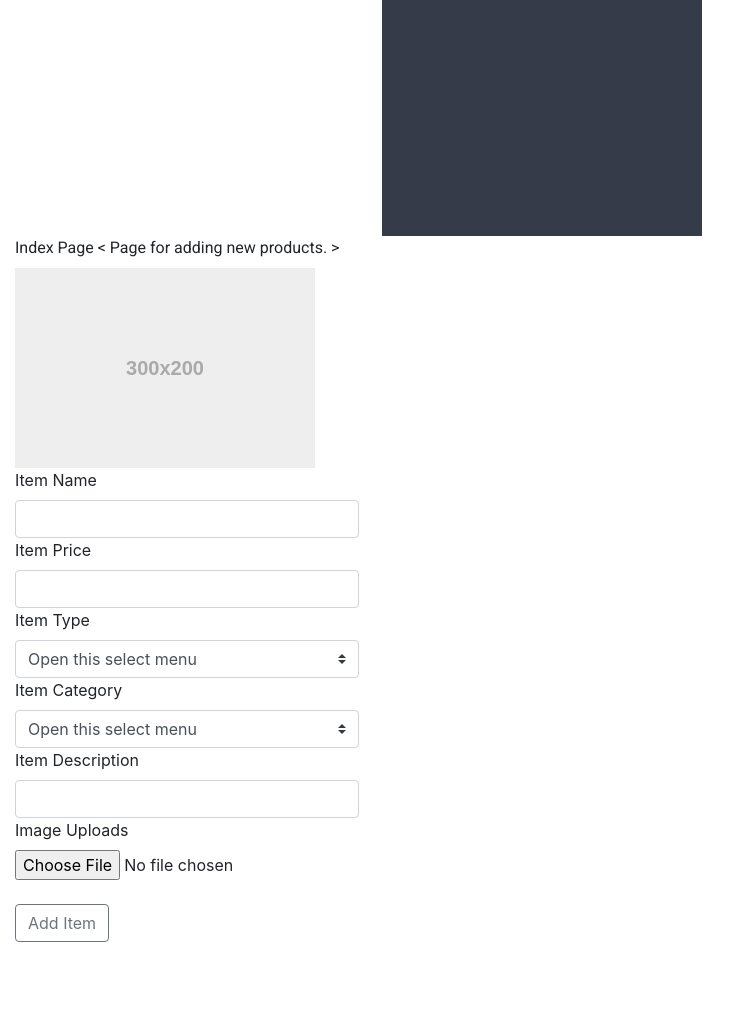
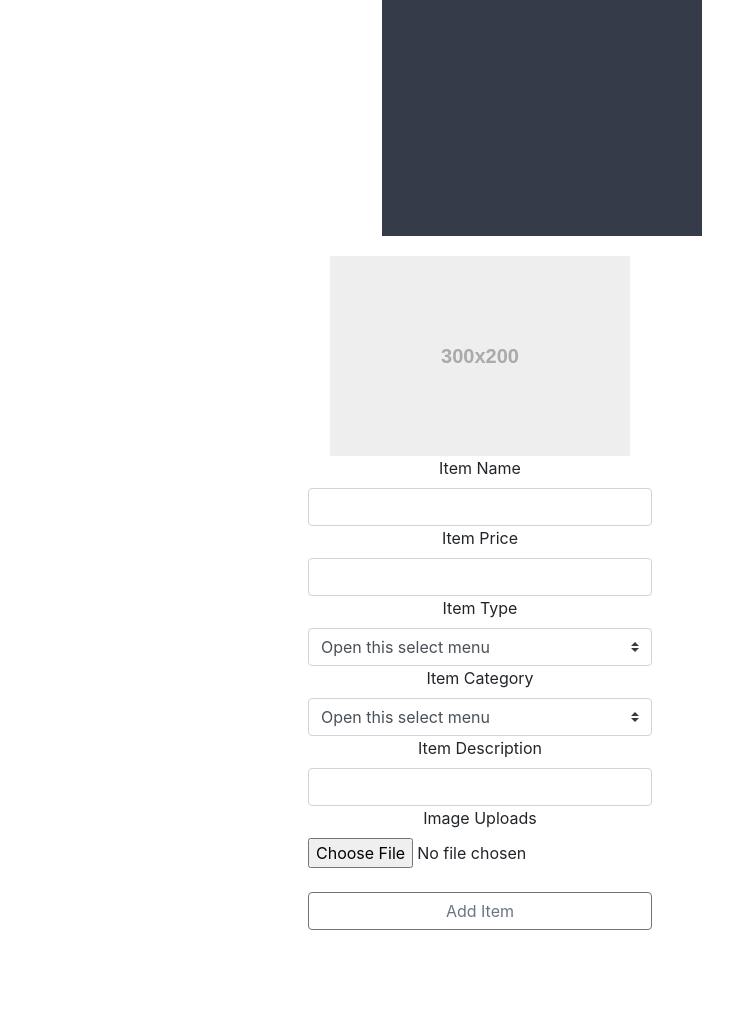
Before and after one commit to SedemQuame/Afroprints, a PHP site: page /html/admin/index.php in a window 1280 px wide. Shown: the part 564-1600 px from the top of the page, without its empty margins (0-750 px from the left). Run offline with PHP 8.4, Linux system fonts and the light colour scheme; some libraries are stand-ins or nearby versions.

Commit message:
made few changes to the admin-index.php page.

```diff
--- a/css/custom/admin_index.css
+++ b/css/custom/admin_index.css
@@ -6,6 +6,15 @@
 .pane{
   background-color: #353b48;
   color: #ffffff;
+}
+
+.item_form_submission{
+  margin: 0 auto;
+  /* border: 1px solid black; */
+  margin-top: 20px;
+  width: 100%;
+  height: 92%;
+  text-align: center;
 }
 
 .site_icon_holder{
--- a/html/admin/index.php
+++ b/html/admin/index.php
@@ -37,9 +37,10 @@
       ?>
 
       <!-- Place various, tabs here. -->
-      <p>Index Page &lt; Page for adding new products. &gt;</p>
+      <!-- <p>Index Page &lt; Page for adding new products. &gt;</p> -->
+      <div class="item_form_submission">
         <div class="">
-        <img src="holder.js/300x200">
+          <img id="img_element" src="holder.js/300x200" alt="">
         </div>
 
         <form action="../../php/custom/upload_items.php" method="post" enctype="multipart/form-data">
@@ -82,14 +83,15 @@
           <div class="">
             <label for="">Image Uploads </label>
             <br>
-          <input onclick="getImgUrl()" class="" type="file" id="" name="myfile" required>
+            <input class="" id="image_upload" type="file" name="myfile" required>
           </div>
           <br>
 
           <div class="">
-          <input class="btn btn-outline-secondary" type="submit" name="submit" value="Add Item">
+            <input class="btn btn-outline-secondary btn-block" type="submit" name="submit" value="Add Item">
           </div>
         </form>
+      </div>
       <br>
     </div>
     <!-- JavaScript Frameworks and libraries. -->
--- a/js/custom/admin.js
+++ b/js/custom/admin.js
@@ -1,5 +1,9 @@
 console.log("Js for the admin page.");
 
-function getImgUrl() {
-  console.log("Getting image url");
-}
+document
+  .getElementById("image_upload")
+  .addEventListener("click", function(event) {
+    document.getElementById("img_element").src = document.getElementById(
+      "image_upload"
+    ).value;
+  });
```
Also changed, not shown: html/admin/product_category.php (+1 -8 lines). Lines whose indentation alone changed are shown as unchanged.
